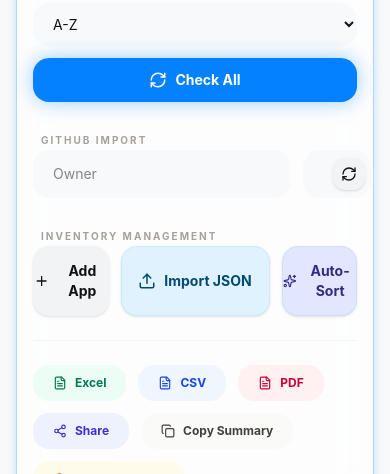
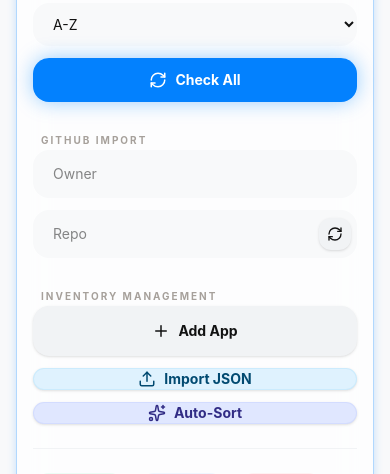
Before and after one commit to RE3CON/Android-Update-Checker, a React (Vite) app: page / in a window 390 px wide. Shown: the part 780-1254 px from the top of the page. Built offline with nearby package versions, Linux system fonts and the light colour scheme; no server answers.

Commit message:
feat: Improve GitHub import layout
Refactor the GitHub import section to use a responsive grid layout, improving usability on various screen sizes. Adjust input field styling for better consistency.

```diff
--- a/src/App.tsx
+++ b/src/App.tsx
@@ -1110,12 +1110,12 @@ Generated on ${new Date().toLocaleDateString()}`;
             </div>
           )}
 
-          <div className="grid grid-cols-1 lg:grid-cols-2 gap-6">
+          <div className="space-y-6">
             <div className="space-y-3">
               <label className="text-[10px] font-bold text-stone-400 uppercase tracking-[0.2em] ml-2">GitHub Import</label>
-              <div className="flex gap-3">
-                <input type="text" placeholder="Owner" value={githubOwner} onChange={(e) => setGithubOwner(e.target.value)} className="flex-1 rounded-2xl border-none bg-samsung-gray-50 dark:bg-white/5 py-3.5 px-5 text-sm focus:ring-2 focus:ring-samsung-blue transition-all" />
-                <div className="flex-1 relative group">
+              <div className="grid grid-cols-1 sm:grid-cols-2 gap-3">
+                <input type="text" placeholder="Owner" value={githubOwner} onChange={(e) => setGithubOwner(e.target.value)} className="w-full rounded-2xl border-none bg-samsung-gray-50 dark:bg-white/5 py-3.5 px-5 text-sm focus:ring-2 focus:ring-samsung-blue transition-all" />
+                <div className="relative group">
                   <input type="text" placeholder="Repo" value={githubRepo} onChange={(e) => setGithubRepo(e.target.value)} className="w-full rounded-2xl border-none bg-samsung-gray-50 dark:bg-white/5 py-3.5 pl-5 pr-12 text-sm focus:ring-2 focus:ring-samsung-blue transition-all" />
                   <button onClick={fetchLatestBeta} className="absolute right-1.5 top-1/2 -translate-y-1/2 p-2 rounded-xl bg-samsung-gray-100 dark:bg-white/10 text-samsung-gray-900 dark:text-white hover:bg-samsung-gray-200 dark:hover:bg-white/20 transition-all active:scale-95 shadow-sm" title="Fetch Latest Beta">
                     <RefreshCw size={16} />
@@ -1123,18 +1123,19 @@ Generated on ${new Date().toLocaleDateString()}`;
                 </div>
               </div>
             </div>
+
             <div className="space-y-3">
               <label className="text-[10px] font-bold text-stone-400 uppercase tracking-[0.2em] ml-2">Inventory Management</label>
-              <div className="flex gap-3">
+              <div className="grid grid-cols-1 sm:grid-cols-4 gap-3">
                 <button
                   onClick={() => setShowManualAdd(!showManualAdd)}
-                  className={`flex-1 flex items-center justify-center gap-2 rounded-2xl py-3.5 text-sm font-bold transition-all border shadow-sm active:scale-95 ${showManualAdd ? 'bg-samsung-blue text-white border-samsung-blue' : 'bg-samsung-gray-100 dark:bg-white/10 text-samsung-gray-900 dark:text-white border-transparent'}`}
+                  className={`flex items-center justify-center gap-2 rounded-2xl py-3.5 text-sm font-bold transition-all border shadow-sm active:scale-95 ${showManualAdd ? 'bg-samsung-blue text-white border-samsung-blue' : 'bg-samsung-gray-100 dark:bg-white/10 text-samsung-gray-900 dark:text-white border-transparent'}`}
                 >
                   <Plus size={18} /> {showManualAdd ? 'Cancel' : 'Add App'}
                 </button>
                 <button
                   onClick={() => fileInputRef.current?.click()}
-                  className="flex-[2] flex items-center justify-center gap-2 rounded-2xl bg-sky-100 dark:bg-sky-900/20 text-sky-900 dark:text-sky-200 hover:bg-sky-200 dark:hover:bg-sky-900/30 transition-all text-sm font-bold border border-sky-200/50 dark:border-sky-700/30 shadow-sm active:scale-95"
+                  className="sm:col-span-2 flex items-center justify-center gap-2 rounded-2xl bg-sky-100 dark:bg-sky-900/20 text-sky-900 dark:text-sky-200 hover:bg-sky-200 dark:hover:bg-sky-900/30 transition-all text-sm font-bold border border-sky-200/50 dark:border-sky-700/30 shadow-sm active:scale-95"
                 >
                   <Upload size={18} /> Import JSON
                 </button>
@@ -1145,7 +1146,7 @@ Generated on ${new Date().toLocaleDateString()}`;
                       category: app.category || guessCategory(app.packageName, app.name)
                     })));
                   }}
-                  className="flex-1 flex items-center justify-center gap-2 rounded-2xl bg-indigo-100 dark:bg-indigo-900/20 text-indigo-900 dark:text-indigo-200 hover:bg-indigo-200 dark:hover:bg-indigo-900/30 transition-all text-sm font-bold border border-indigo-200/50 dark:border-indigo-700/30 shadow-sm active:scale-95"
+                  className="flex items-center justify-center gap-2 rounded-2xl bg-indigo-100 dark:bg-indigo-900/20 text-indigo-900 dark:text-indigo-200 hover:bg-indigo-200 dark:hover:bg-indigo-900/30 transition-all text-sm font-bold border border-indigo-200/50 dark:border-indigo-700/30 shadow-sm active:scale-95"
                   title="Auto-categorize uncategorized apps"
                 >
                   <Sparkles size={18} /> Auto-Sort
```
